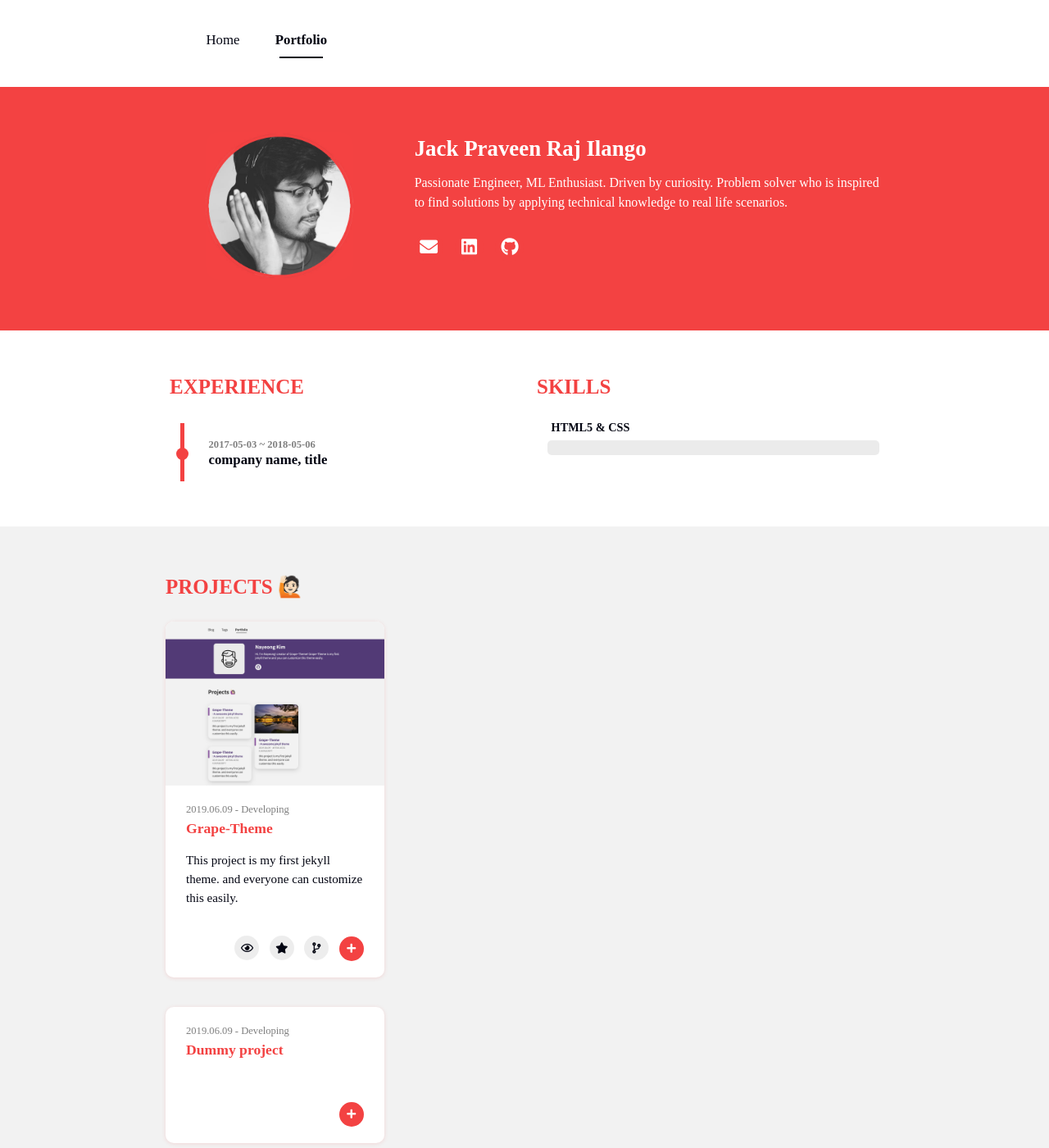
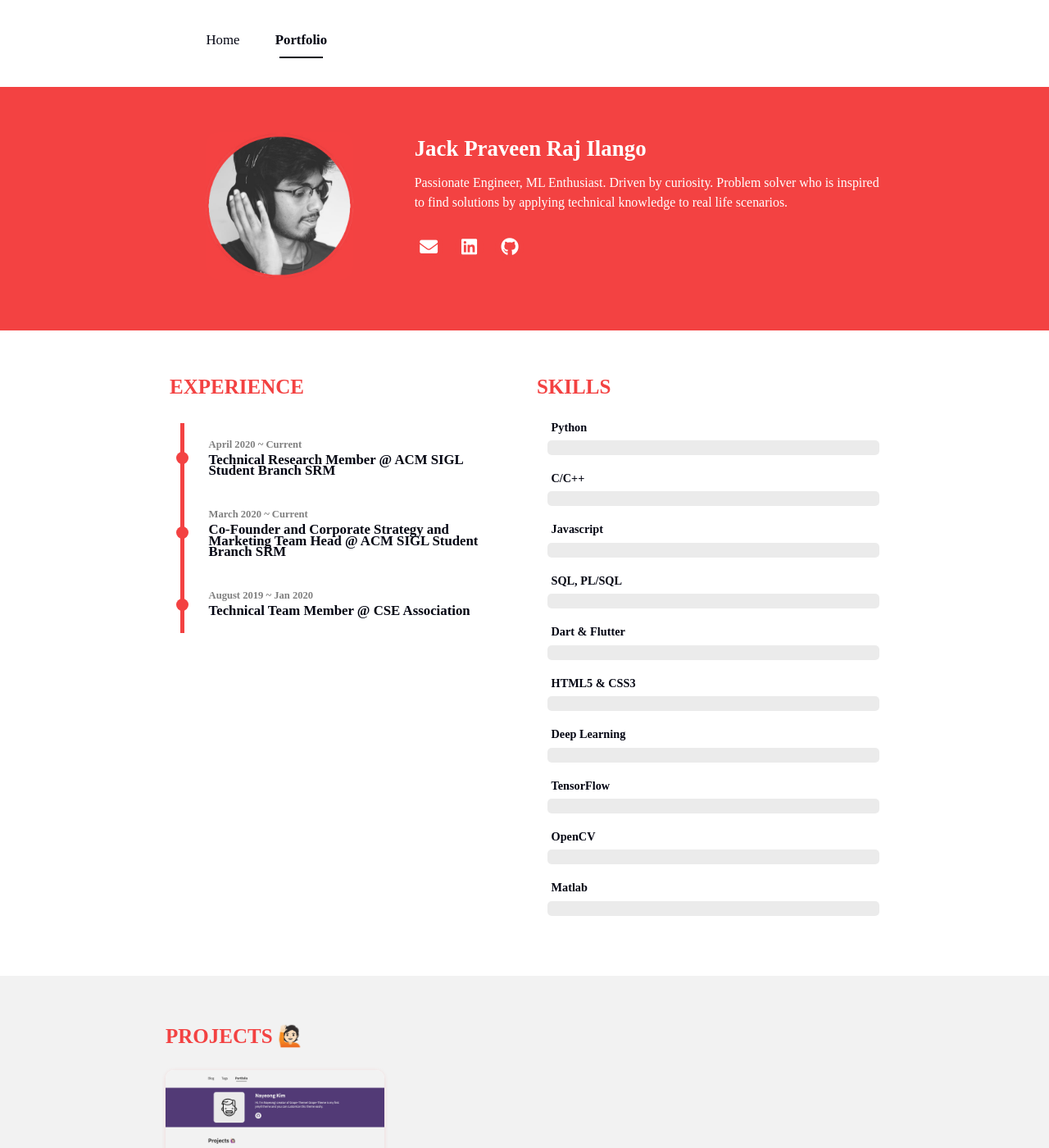
Before and after one commit to jackpraveenraj/jackpraveenraj.github.olddd, a Jekyll site: the page built from portfolio.html, in a window 1280 px wide and 1400 px high. Shown: the whole window at 82% size. Built offline with Jekyll 4.4.1, drawn with Linux system fonts in a browser that asks for light colours; nearby versions of some CDN libraries; some web fonts are replaced.

Commit message:
Update _config.yml

```diff
--- a/_config.yml
+++ b/_config.yml
@@ -13,13 +13,29 @@ theme_settings :
     username : Jack Praveen Raj Ilango
     description : Passionate Engineer, ML Enthusiast. Driven by curiosity. Problem solver who is inspired to find solutions by applying technical knowledge to real life scenarios.
     experience :
-      - start : 2017-05-03
-        end : 2018-05-06
-        experience : company name, title
+      - start : April 2020
+        end : Current
+        experience : Technical Research Member @ ACM SIGL Student Branch SRM
+        location : SRMIST, Chennai
+      - start : March 2020
+        end : Current
+        experience : Co-Founder and Corporate Strategy and Marketing Team Head @ ACM SIGL Student Branch SRM
+        location : SRMIST, Chennai
+      - start : August 2019
+        end : Jan 2020
+        experience : Technical Team Member @ CSE Association
+        location : SRMIST, Chennai
     skills :
-      - skill : HTML5 & CSS
-        value :
-
+      - skill : Python
+      - skill : C/C++
+      - skill : Javascript
+      - skill : SQL, PL/SQL
+      - skill : Dart & Flutter
+      - skill : HTML5 & CSS3
+      - skill : Deep Learning
+      - skill : TensorFlow
+      - skill : OpenCV
+      - skill : Matlab
   # Icons
   icons :
     email:  jackpraveenraj.work@gmail.com
```
